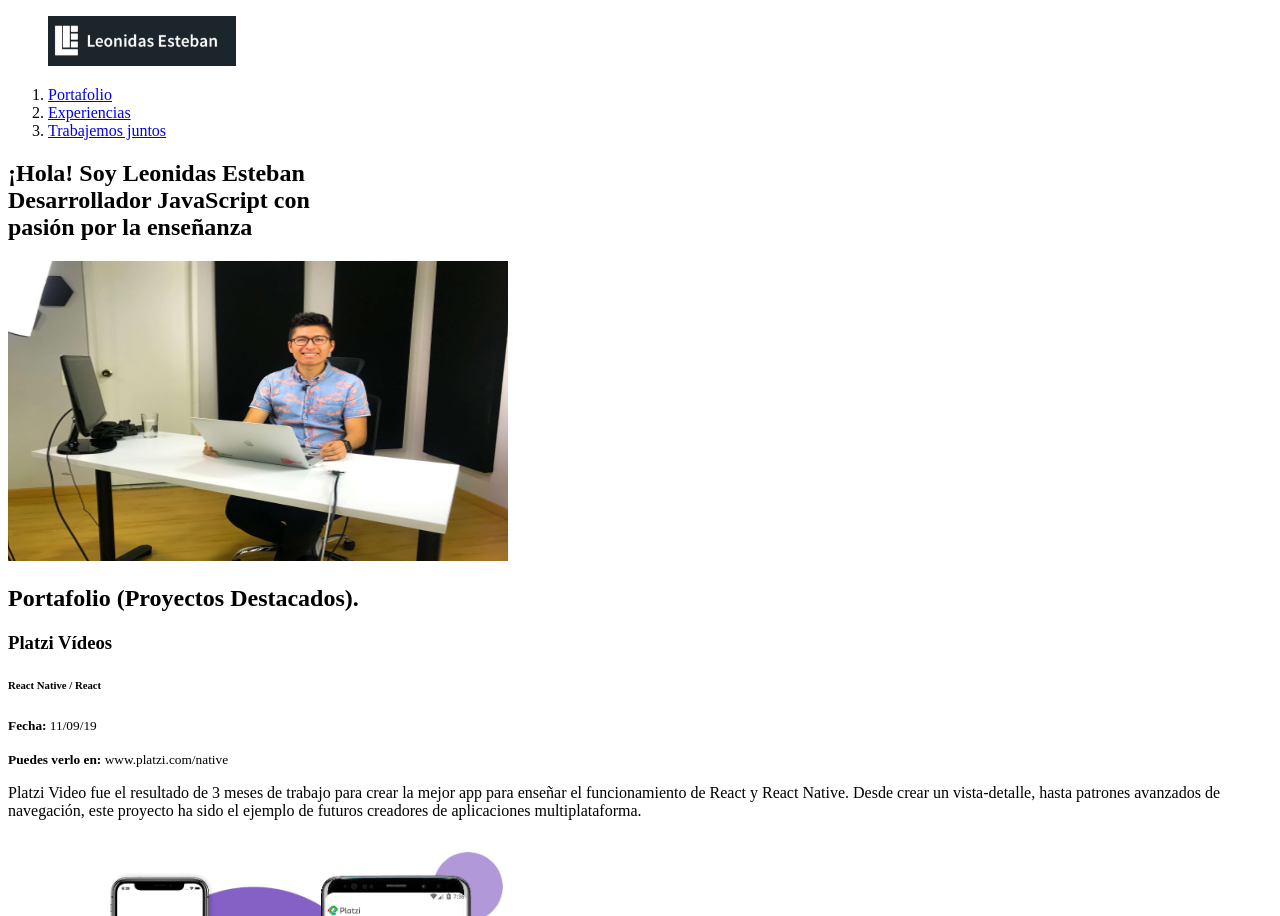
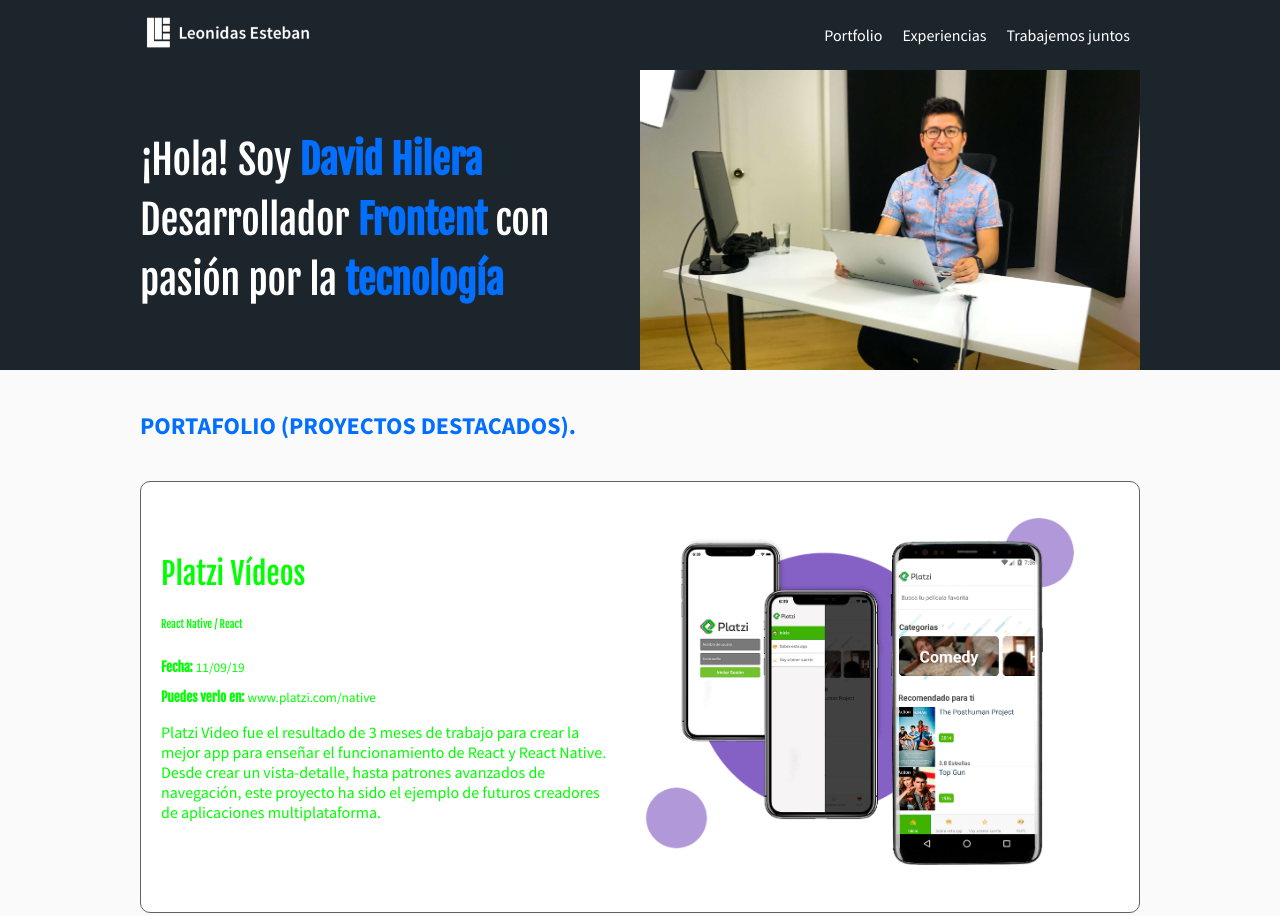
Before and after one commit to deiviiss/portafolio, a plain HTML site: page index.html in a window 1280 px wide. Shown: the top 916 px of the page. Drawn offline with Linux system fonts and the light colour scheme.

Commit message:
Se cambia nombre de h1.

```diff
--- a/index.html
+++ b/index.html
@@ -8,7 +8,7 @@
     <link rel="icon" type="image/png" href="image/favicon.png">
 
     <!-- Mis estilos -->
-    <!-- <link rel="stylesheet" href="css/estilos.css"> -->
+    <link rel="stylesheet" href="css/estilos.css">
 
 </head>
 <body>
@@ -20,7 +20,7 @@
             <nav class="menu">
                 <ol>
                     <li>
-                        <a class="link" href="#portafolio">Portafolio</a>
+                        <a class="link" href="#portafolio">Portfolio</a>
                     </li>
                     <li>
                         <a class="link" href="#eventos">Experiencias</a>
@@ -35,7 +35,7 @@
     <section class="hero">
         <div class="container">
             <h1>
-                ¡Hola! Soy <strong>Leonidas Esteban</strong><br /> Desarrollador <strong>JavaScript</strong> con <br /> pasión por la <strong>enseñanza</strong>
+                ¡Hola! Soy <strong>David Hilera</strong><br /> Desarrollador <strong>Frontent</strong> con <br /> pasión por la <strong>tecnología</strong>
             </h1>
             <img class="hero-img" src="image/hero.jpg" alt="Imagen de portada" width="500px" height="300">
         </div>
```
